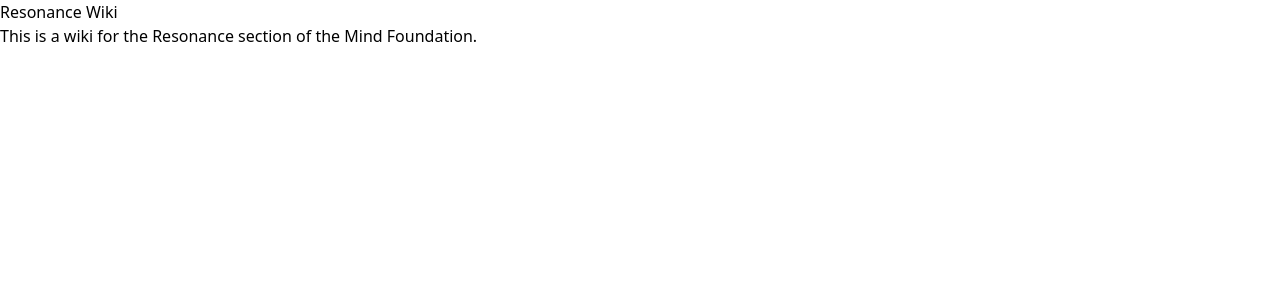
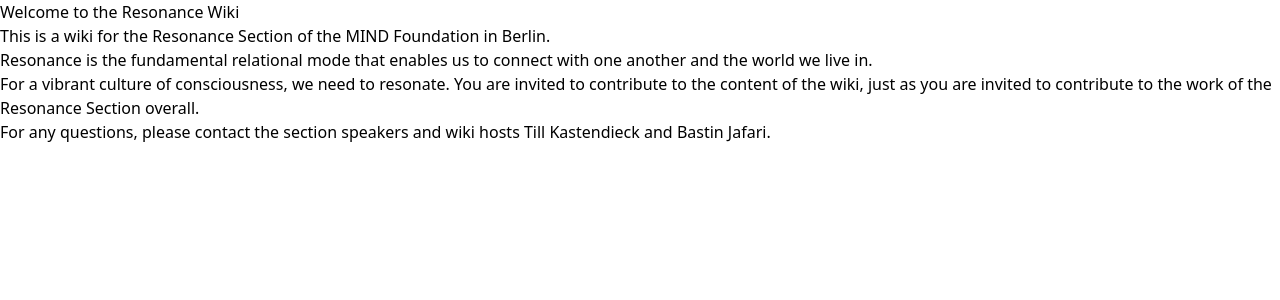
Before and after one commit to SocialResonance/wiki-next, a Next.js app: page / in a window 1280 px wide. Shown: the top 300 px of the page. Built offline with nearby package versions, Linux system fonts and the light colour scheme.

Commit message:
Update index.mdx

```diff
--- a/pages/index.mdx
+++ b/pages/index.mdx
@@ -1,3 +1,9 @@
-# Resonance Wiki
+# Welcome to the Resonance Wiki
 
-This is a wiki for the Resonance section of the Mind Foundation.
+This is a wiki for the Resonance Section of the [MIND Foundation](https://www.mind-foundation.org/) in Berlin.
+
+Resonance is the fundamental relational mode that enables us to connect with one another and the world we live in.
+
+For a vibrant culture of consciousness, we need to resonate. You are invited to contribute to the content of the wiki, just as you are invited to contribute to the work of the Resonance Section overall.
+
+For any questions, please contact the section speakers and wiki hosts [Till Kastendieck](mailto:till.kastendieck@hu-berlin.de) and [Bastin Jafari](mailto:bastin.jafari@gmail.com).
```
